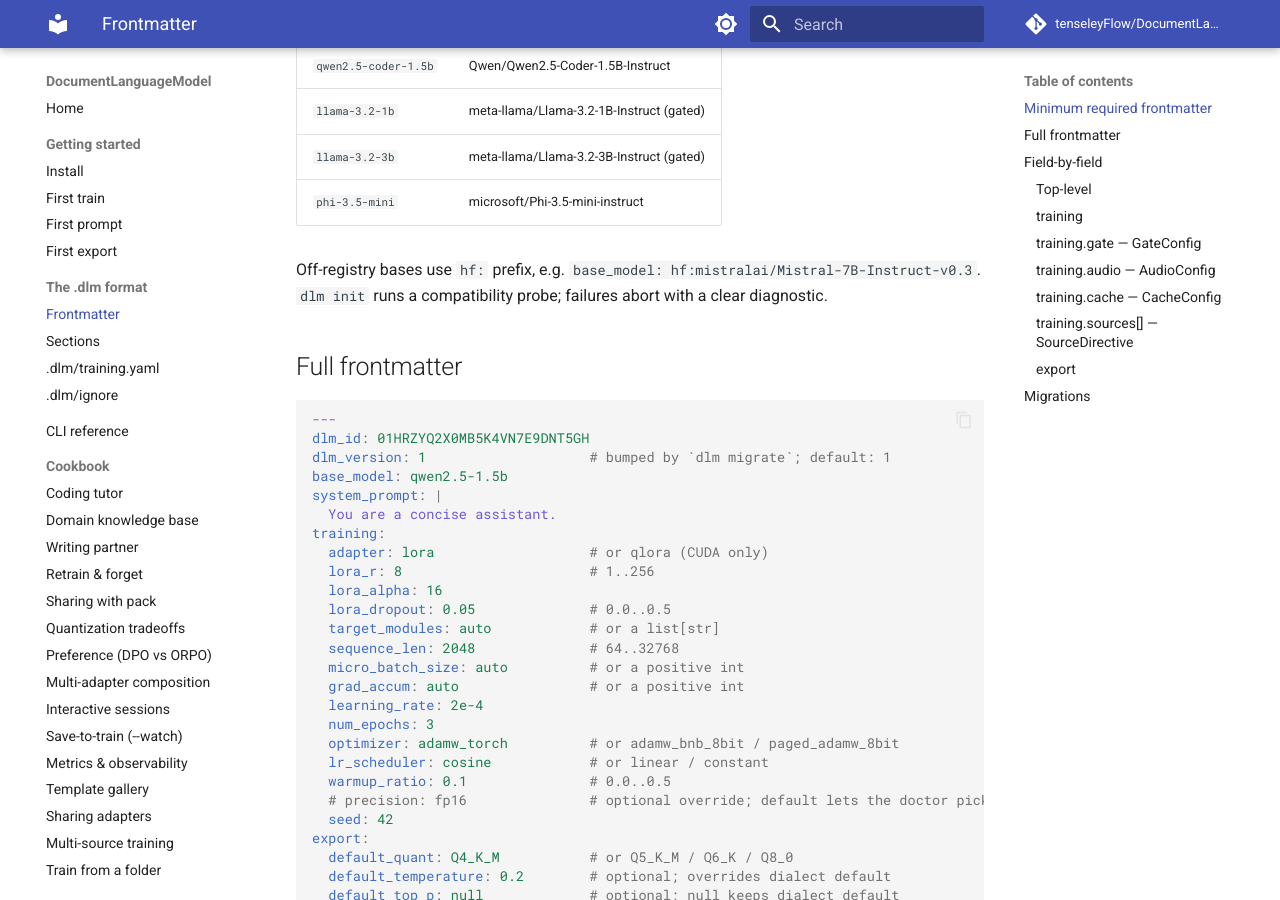
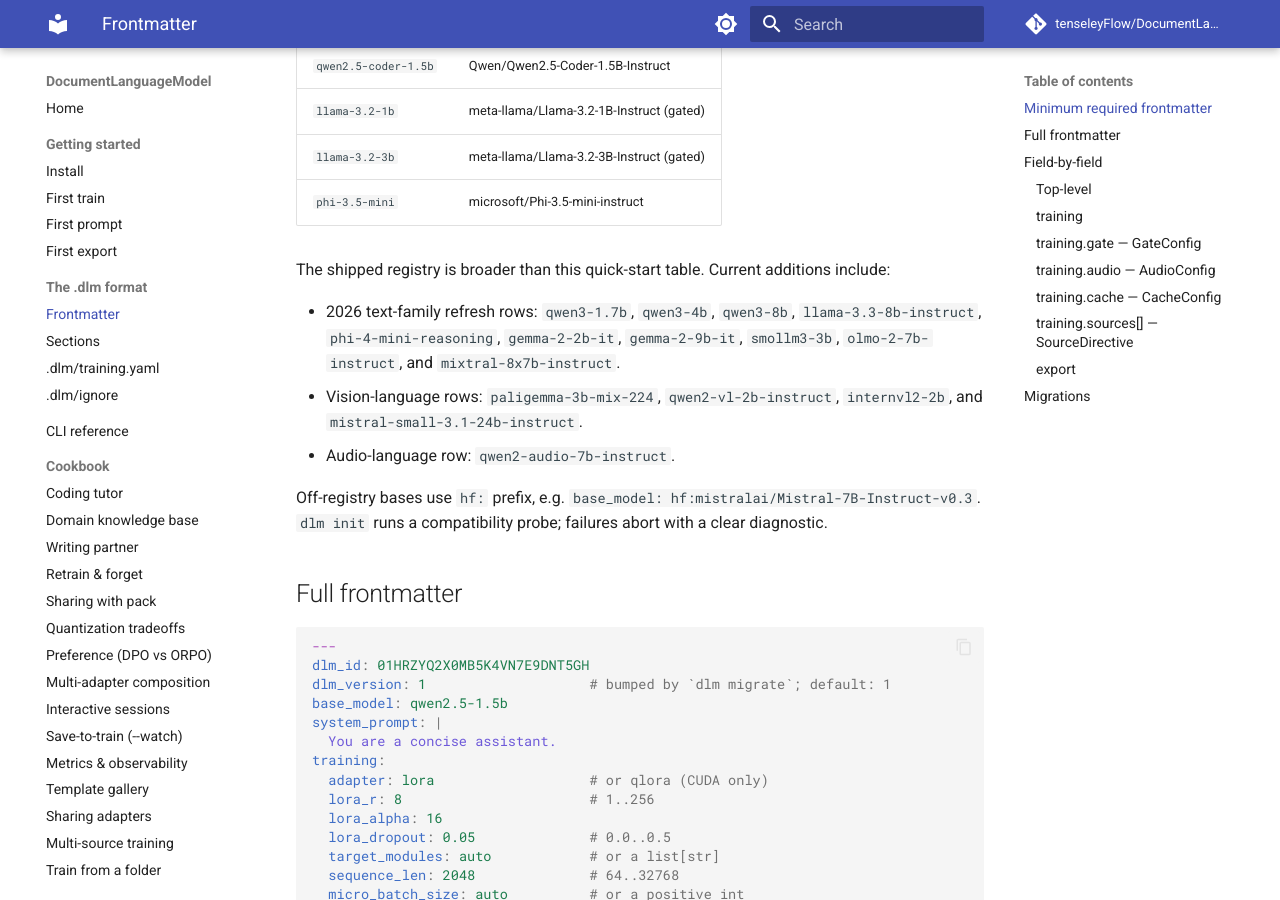
Before and after one commit to tenseleyFlow/DocumentLanguageModel, an MkDocs documentation site: the page built from docs/format/frontmatter.md, in a window 1280 px wide and 900 px high, scrolled down 819 px. Built offline with MkDocs 1.6.1 and Material for MkDocs 9.7.7, drawn with Linux system fonts in a browser that asks for light colours; comment, search, counter and statistics services are not loaded.

Commit message:
Refresh registry docs for 2026 bases

```diff
--- a/docs/format/frontmatter.md
+++ b/docs/format/frontmatter.md
@@ -31,6 +31,18 @@
 | `llama-3.2-1b` | meta-llama/Llama-3.2-1B-Instruct (gated) |
 | `llama-3.2-3b` | meta-llama/Llama-3.2-3B-Instruct (gated) |
 | `phi-3.5-mini` | microsoft/Phi-3.5-mini-instruct |
+
+The shipped registry is broader than this quick-start table. Current
+additions include:
+
+- 2026 text-family refresh rows: `qwen3-1.7b`, `qwen3-4b`, `qwen3-8b`,
+  `llama-3.3-8b-instruct`, `phi-4-mini-reasoning`, `gemma-2-2b-it`,
+  `gemma-2-9b-it`, `smollm3-3b`, `olmo-2-7b-instruct`, and
+  `mixtral-8x7b-instruct`.
+- Vision-language rows: `paligemma-3b-mix-224`,
+  `qwen2-vl-2b-instruct`, `internvl2-2b`, and
+  `mistral-small-3.1-24b-instruct`.
+- Audio-language row: `qwen2-audio-7b-instruct`.
 
 Off-registry bases use `hf:` prefix, e.g.
 `base_model: hf:mistralai/Mistral-7B-Instruct-v0.3`. `dlm init` runs
```
Also changed, not shown: docs/index.md (+4 -2 lines).
